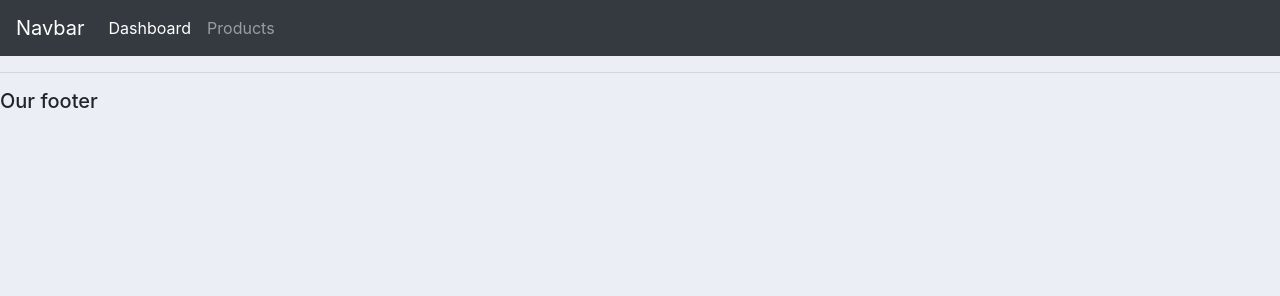
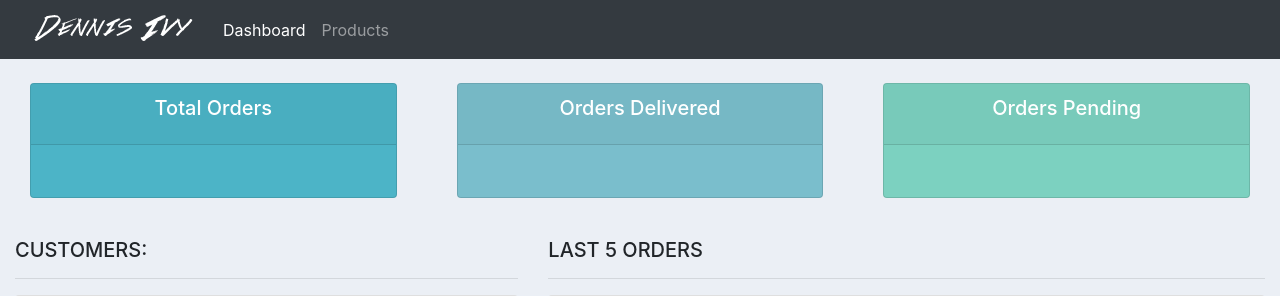
Before and after one commit to unstory/crm, a Django app: page / in a window 1280 px wide. Shown: the top 296 px of the page. Run offline with Django 3.2, Linux system fonts and the light colour scheme; some libraries are stand-ins or nearby versions.

Commit message:
static files and images

```diff
--- a/accounts/templates/accounts/main.html
+++ b/accounts/templates/accounts/main.html
@@ -1,3 +1,5 @@
+{% load static %}
+
 <!DOCTYPE html>
 <html lang="en">
 <head>
@@ -5,33 +7,7 @@
     <meta name="viewport" content="width=device-width, initial-scale=1.0">
     <title>CRM</title>
     <link rel="stylesheet" href="https://stackpath.bootstrapcdn.com/bootstrap/4.3.1/css/bootstrap.min.css" integrity="sha384-ggOyR0iXCbMQv3Xipma34MD+dH/1fQ784/j6cY/iJTQUOhcWr7x9JvoRxT2MZw1T" crossorigin="anonymous">
-	<style>
-
-		#logo{
-		}
-
-		body{
-			background-color: #ebeff5;
-		}
-
-
-		#total-orders{
-			background-color: #4cb4c7;
-		}
-
-
-		#orders-delivered{
-			background-color: #7abecc;
-		}
-
-		#orders-pending{
-			background-color: #7CD1C0;
-		}
-
-
-
-
-	</style>
+	<link rel="stylesheet" type="text/css" href="{% static '/css/main.css' %}">
 </head>
 <body>
     {% include 'accounts/navbar.html' %}
--- a/accounts/templates/accounts/navbar.html
+++ b/accounts/templates/accounts/navbar.html
@@ -1,5 +1,7 @@
+{% load static %}
+
 <nav class="navbar navbar-expand-lg navbar-dark bg-dark">
-    <a class="navbar-brand" href="#">Navbar</a>
+    <img src="{% static 'images/logo.png' %}">
     <button class="navbar-toggler" type="button" data-toggle="collapse" data-target="#navbarNav" aria-controls="navbarNav" aria-expanded="false" aria-label="Toggle navigation">
       <span class="navbar-toggler-icon"></span>
     </button>
--- a/accounts/views.py
+++ b/accounts/views.py
@@ -4,7 +4,7 @@ from django.http import HttpResponse
 # Create your views here.
 
 def home(request):
-	return render(request, "accounts/main.html")
+	return render(request, "accounts/dashboard.html")
 
 def products(request):
     	return render(request, 'accounts/products.html')
--- a/crm1/settings.py
+++ b/crm1/settings.py
@@ -120,3 +120,9 @@ USE_TZ = True
 # https://docs.djangoproject.com/en/2.1/howto/static-files/
 
 STATIC_URL = '/static/'
+
+MEDIA_URL = "/images/"
+
+STATICFILES_DIRS = [
+    os.path.join(BASE_DIR, "static")
+]
--- /dev/null
+++ b/static/css/main.css
@@ -0,0 +1,20 @@
+#logo{
+	}
+
+	body{
+		background-color: #ebeff5;
+	}
+
+
+	#total-orders{
+		background-color: #4cb4c7;
+	}
+
+
+	#orders-delivered{
+		background-color: #7abecc;
+	}
+
+	#orders-pending{
+		background-color: #7CD1C0;
+	}
```
Also changed, not shown: static/images/logo.png (added).
